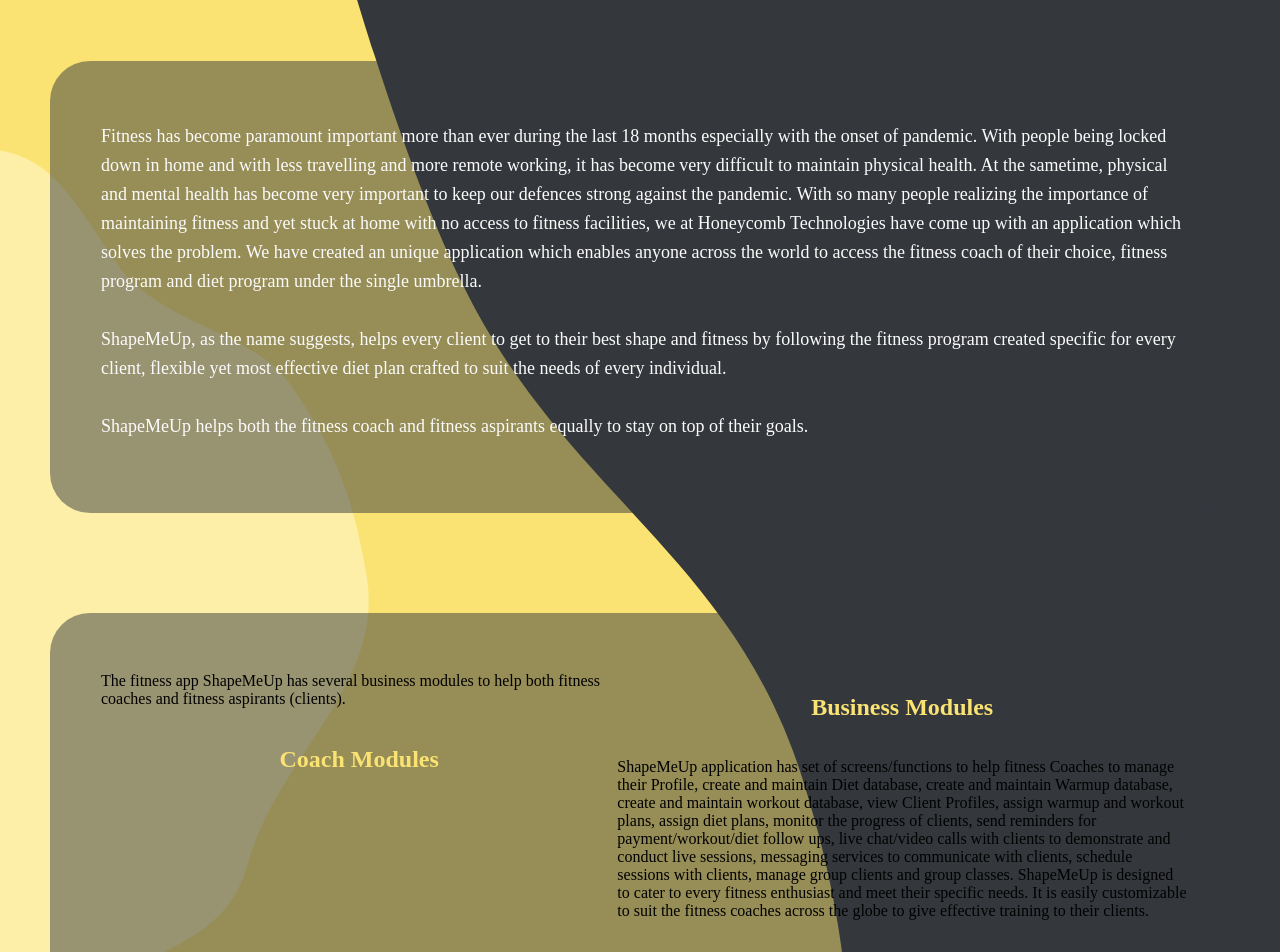
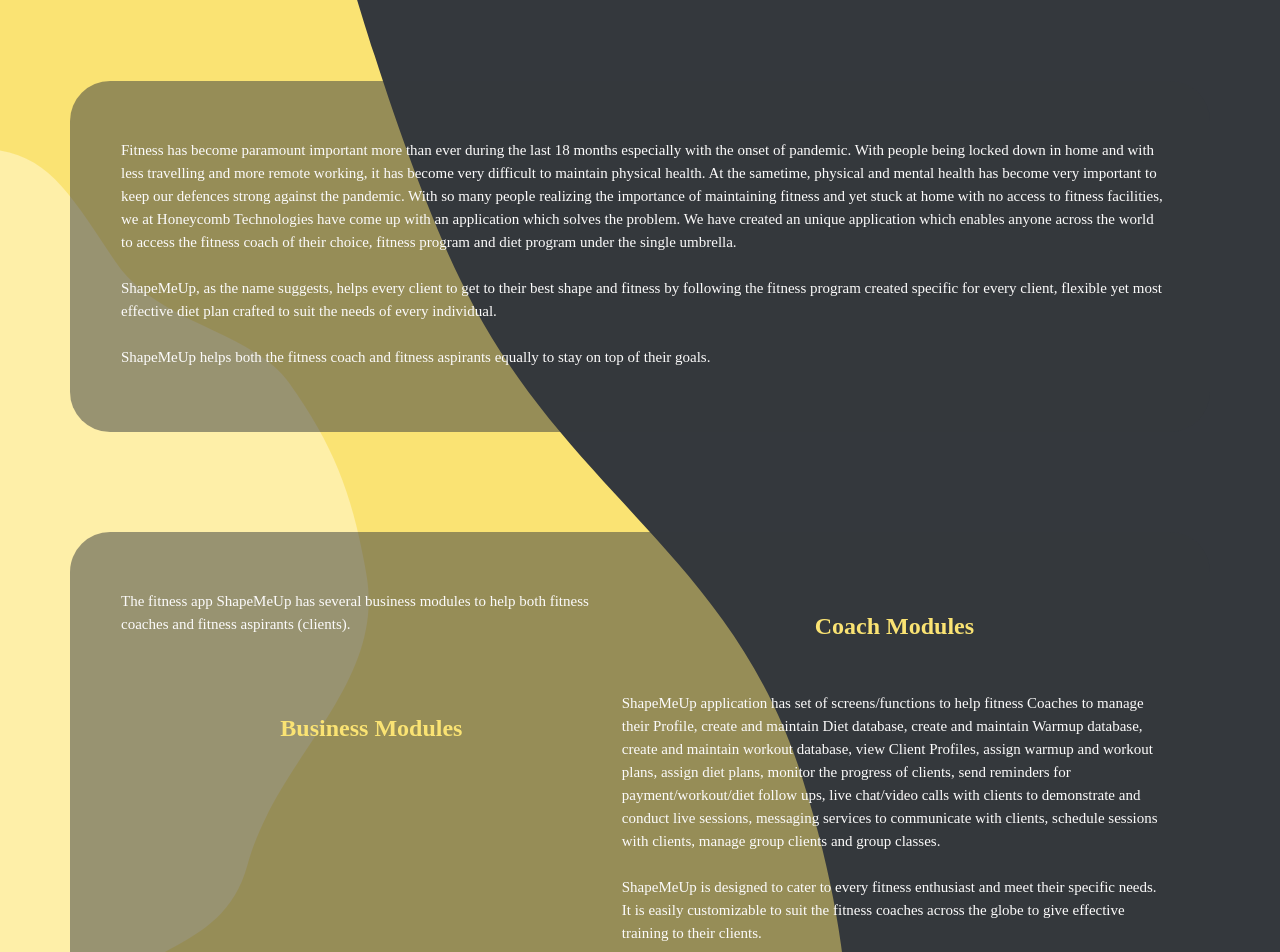
Before and after one commit to sridevi14/shapemeup, a React (Create React App) app: page / in a window 1280 px wide. Shown: the part 200-1152 px from the top of the page. Built offline with nearby package versions, Linux system fonts and the light colour scheme.

Commit message:
fourth commit

```diff
--- a/src/components/App.css
+++ b/src/components/App.css
@@ -43,19 +43,16 @@ gap:100px;
 
    .box .main{
     align-items: center;
-   margin:50px;
+  margin:70px;
    }
 
    .box1 p{
     color:#FCFBFB;
-
     font-family: Baloo Bhai 2;
-    font-size: 18px;
+    font-size: 15px;
     font-style: normal;
-    font-weight: 400;
-    line-height: 29px;
-    letter-spacing: 0em;
-    text-align: left;
+    line-height: 23px;
+   text-align: left;
 
    }
    .box1{
@@ -64,19 +61,27 @@ gap:100px;
     border-radius: 40px;
    }
 
-   .box2{
+  .box2 {
     background: #34383D80;
     padding:43px 43px 25px 51px;
     border-radius: 40px;
     display: grid;
     grid-template-columns: auto auto;
     grid-template-rows: auto auto auto;
+}
 
-   }
+.box2 p{
+    color:#FCFBFB;
+    font-family: Baloo Bhai 2;
+    font-size: 15px;
+    font-style: normal;
+    line-height: 23px;
+   text-align: left;
+}
 
 h4{
 
-     color: #FAE373;
+    color: #FAE373;
 font-family: Baloo Bhai 2;
 font-size: 24px;
 font-style: normal;
--- a/src/components/about.js
+++ b/src/components/about.js
@@ -21,7 +21,7 @@ return(
     <h4>PRODUCT OVERVIEW</h4>
     <div className="main">
 
-<div className="box1">
+    <div className="box1">
 <p>Fitness has become paramount important more than ever during the last 18 months especially with the onset of pandemic. With people being locked down in home and with less travelling and more remote working, it has become very difficult to maintain physical health. At the sametime, physical and mental health has become very important to keep our defences strong against the pandemic.
 With so many people realizing the importance of maintaining fitness and yet stuck at home with no access to fitness facilities, we at Honeycomb Technologies have come up with an application which solves the problem. We have created an unique application which enables anyone across the world to access the fitness coach of their choice, fitness program and diet program under the single umbrella.
 <br/><br/>
@@ -33,29 +33,36 @@ ShapeMeUp helps both the fitness coach and fitness aspirants equally to stay on
 </div>
 
 <div className="box2">
-<div className="child1">
+
+<div className="child1_text">
     <p>The fitness app ShapeMeUp has several business modules to help both fitness coaches and fitness aspirants (clients).
 </p>
+</div>
+<div className="child1_head">
 <h4>Coach Modules</h4>
 </div>
-<div className="child2">
+
+<div className="child2_head">
 
 <h4>Business Modules</h4>
+</div>
+<div className="child2_text">
 <p>
 ShapeMeUp application has set of screens/functions to help fitness Coaches to manage their Profile, create and maintain Diet database, create and maintain Warmup database, create and maintain workout database, view Client Profiles, assign warmup and workout plans, assign diet plans, monitor the progress of clients, send reminders for payment/workout/diet follow ups, live chat/video calls with clients to demonstrate and conduct live sessions, messaging services to communicate with clients, schedule sessions with clients, manage group clients and group classes.
-
+<br/><br/>
 ShapeMeUp is designed to cater to every fitness enthusiast and meet their specific needs. It is easily customizable to suit the fitness coaches across the globe to give effective training to their clients.
-
 </p>
 </div>
-<div className="child3">
+<div className="child3_text">
 <p>Here we refer to the fitness aspirants as Clients. This is an individual or team that is being trained by the Coaches
 </p>
+</div>
+<div className="child3_head">
 <h4>Client Modules</h4>
-</div>
 </div>
 
 
+</div>
 
     </div>
 
```
